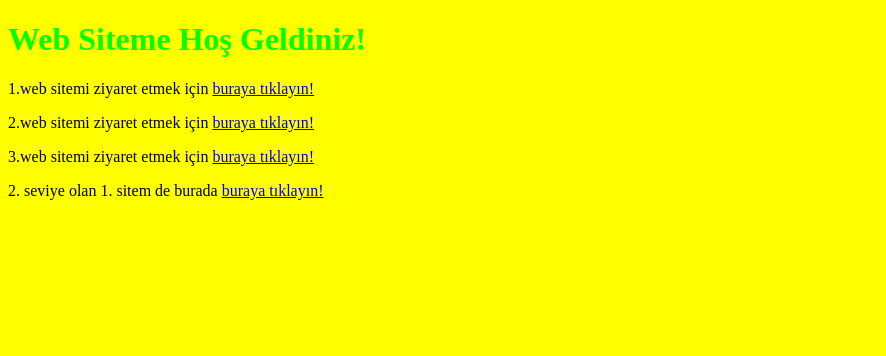
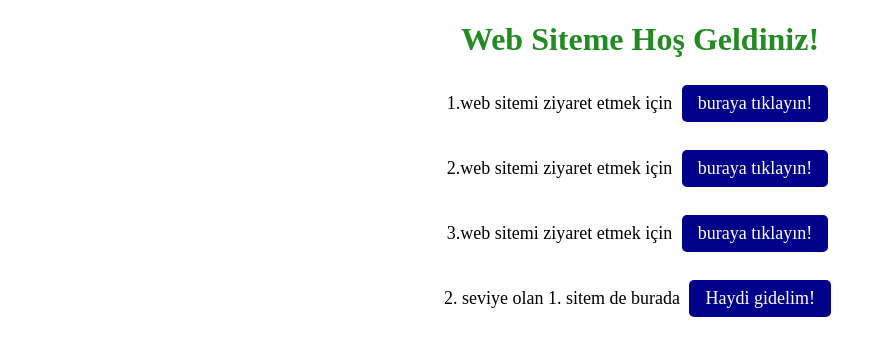
Before and after one commit to AhmeTalha15/Ahmet_Talha_web_sitesi, a plain HTML site: page index.htm in a window 1280 px wide. Shown: the whole page, without its empty margins (0-886 px from the left). Drawn offline with Linux system fonts and the light colour scheme.

Commit message:
Update index.htm

```diff
--- a/index.htm
+++ b/index.htm
@@ -4,13 +4,27 @@
     <title>Ahmet Talha'nın İlk Web Sitesi</title>
     <style>
       h1 {
-        color: #00FF00;
+        color: #228B22;
       }
       p {
         color: black;
+        font-size: 18px
       }
       body {
-        background-color: Yellow;
+        background-color: FFF8DC;
+        text-align: center;
+      }
+      a {
+        text-decoration: none;
+        background-color: #00008B; /* koyu mavi */
+        color: white;
+        padding: 8px 16px;
+        border-radius: 5px;
+        margin: 5px;
+        display: inline-block;
+      }
+      a:hover {
+        background-color: #191970;
       }
     </style>
   </head>
@@ -19,6 +33,6 @@
     <p>1.web sitemi ziyaret etmek için <a href="deneme2.html">buraya tıklayın!</a></p>
     <p>2.web sitemi ziyaret etmek için <a href="Kuculen_yazilar.html">buraya tıklayın!</a></p>
     <p>3.web sitemi ziyaret etmek için <a href="3_web_sitesi.html">buraya tıklayın!</a></p>
-    <p>2. seviye olan 1. sitem de burada <a href="2_seviye_1.html">buraya tıklayın!</a></p>
+    <p>2. seviye olan 1. sitem de burada <a href="2_seviye_1.html">Haydi gidelim!</a></p>
   </body>
 </html>
```
